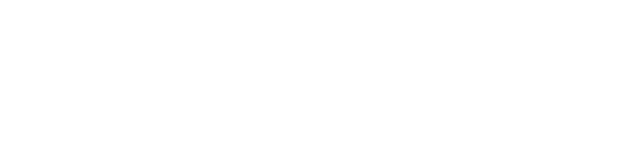
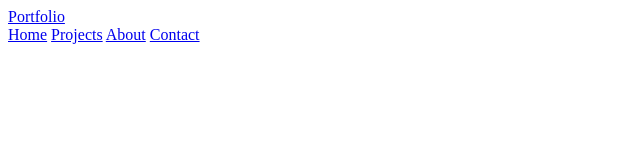
Before and after one commit to rznayeem/my-first-portfolio, a plain HTML site: page index.html in a window 1280 px wide. Shown: the whole page, without its empty margins (0-640 px from the left). Drawn offline with Linux system fonts and the light colour scheme.

Commit message:
adding navigation

```diff
--- a/index.html
+++ b/index.html
@@ -9,7 +9,15 @@
 </head>
 
 <body>
-
+  <header>
+    <a href="#" class="logo">Portfolio</a>
+    <nav>
+      <a href="#">Home</a>
+      <a href="#">Projects</a>
+      <a href="#">About</a>
+      <a href="#">Contact</a>
+    </nav>
+  </header>
 </body>
 
 </html>
```
Also changed, not shown: style.css (added).
